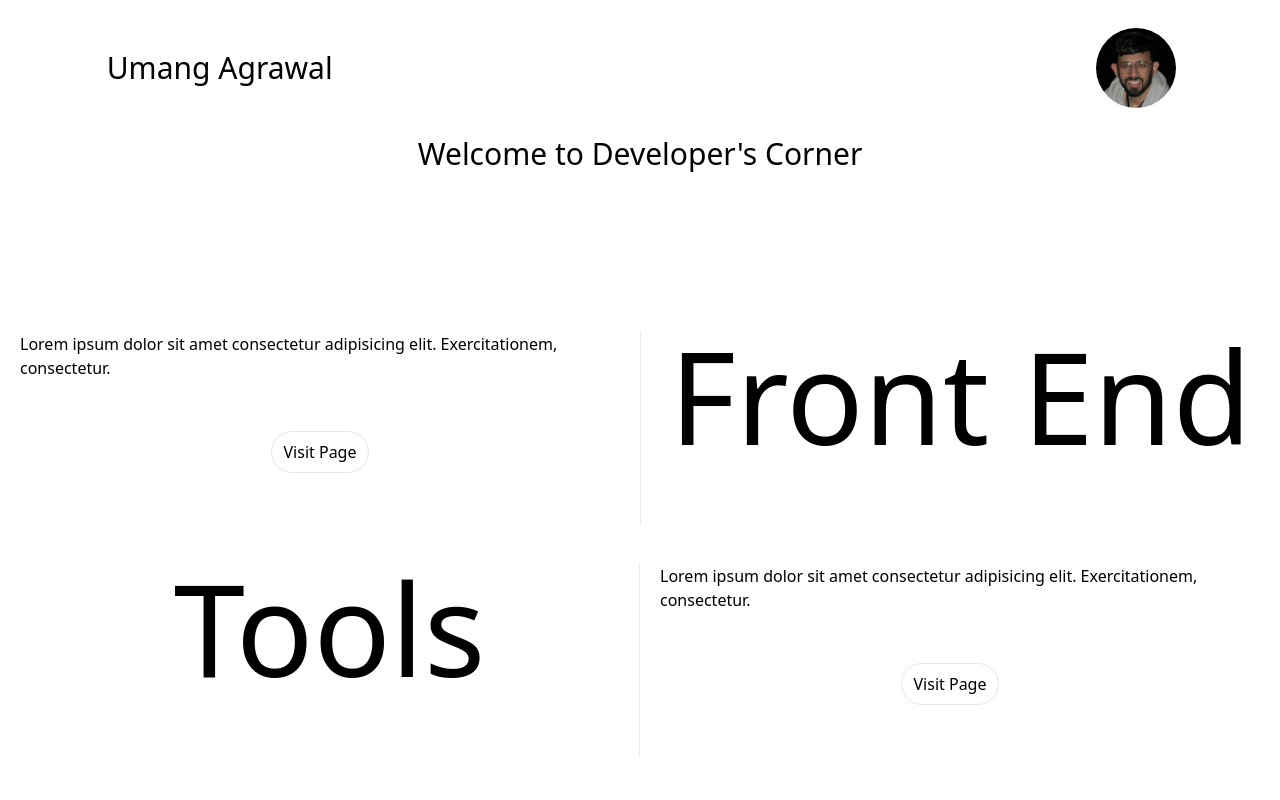
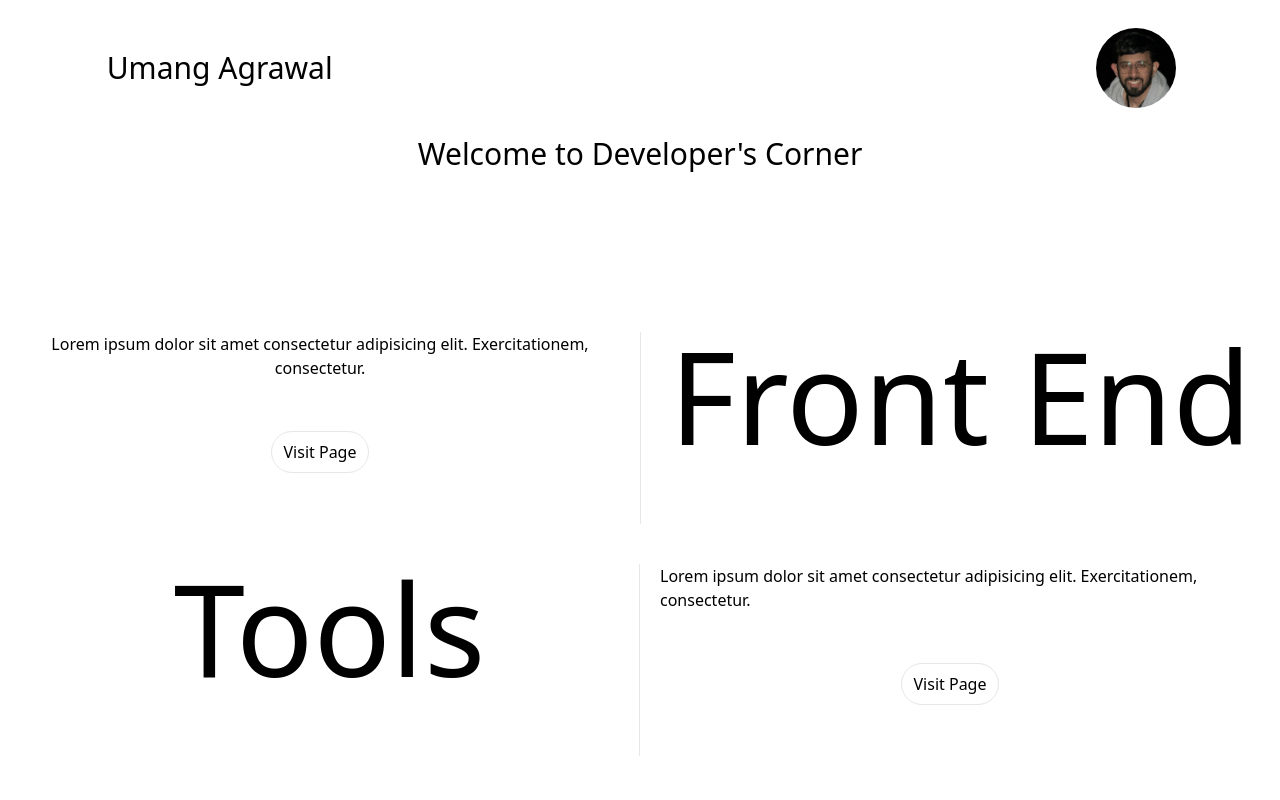
Before and after one commit to umangcodes/portfolio_project, a Vue app: page /DC in a window 1280 px wide. Shown: the top 800 px of the page. Built offline with nearby package versions, Linux system fonts and the light colour scheme.

Commit message:
description text centered.

```diff
--- a/src/components/secret/Specials.vue
+++ b/src/components/secret/Specials.vue
@@ -10,7 +10,7 @@
       <div
         class="grid-start-1 row-start-1 mx-5 flex flex-col h-48 items-center"
       >
-        <span class="">{{ dataObject.shortDescription }}</span>
+        <span class="text-center">{{ dataObject.shortDescription }}</span>
         <button
           class="m-auto rounded-full border w-auto px-3 py-2 hover:shadow-md"
           :onClick="() => $router.push({ name: dataObject.link })"
```
